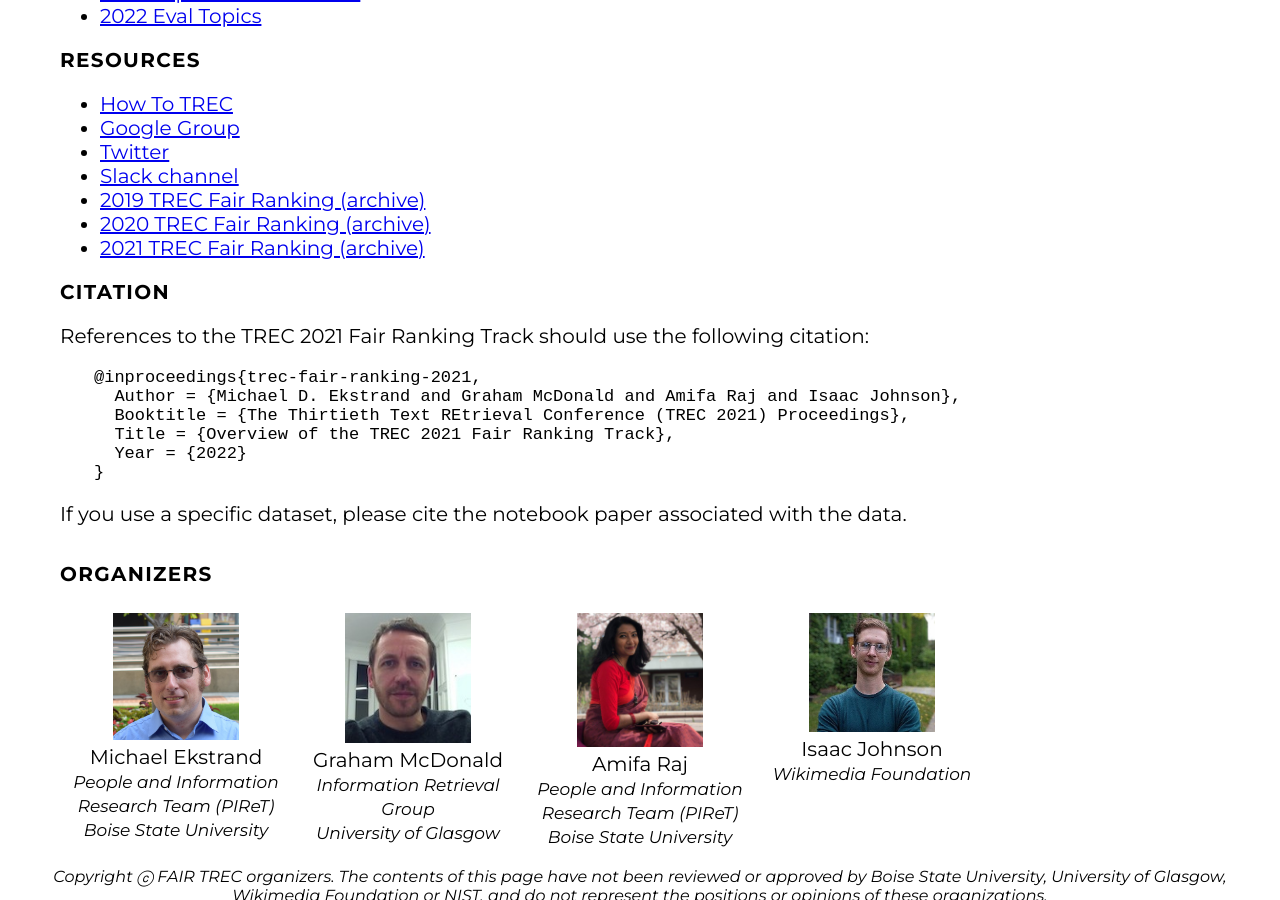
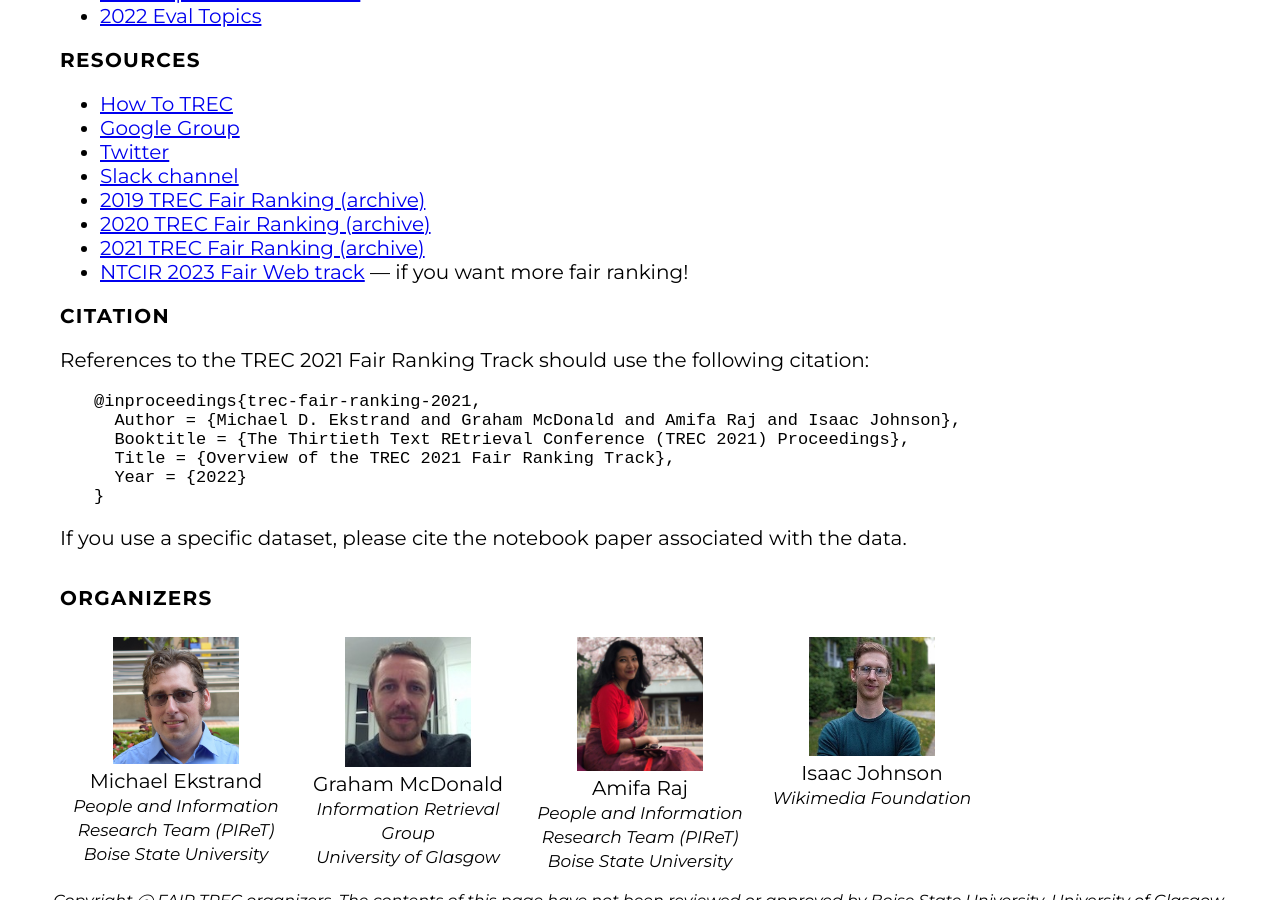
Before and after one commit to fair-trec/fair-trec.github.io, a Jekyll site: the page built from index.md, in a window 1280 px wide and 900 px high, scrolled down 737 px. Built offline with Jekyll 4.4.1, drawn with Linux system fonts in a browser that asks for light colours; our own code applies the rules of GitHub Pages for plain Markdown files.

Commit message:
add NTCIR link

```diff
--- a/index.md
+++ b/index.md
@@ -31,6 +31,7 @@ The TREC 2022 Fair Ranking Track participation guidelines, experimentation proto
 - [2019 TREC Fair Ranking (archive)](2019/index.html)
 - [2020 TREC Fair Ranking (archive)](2020/index.html)
 - [2021 TREC Fair Ranking (archive)](2021/index.md)
+- [NTCIR 2023 Fair Web track](http://sakailab.com/fairweb1/) — if you want more fair ranking!
 
 ## Citation
 
```
